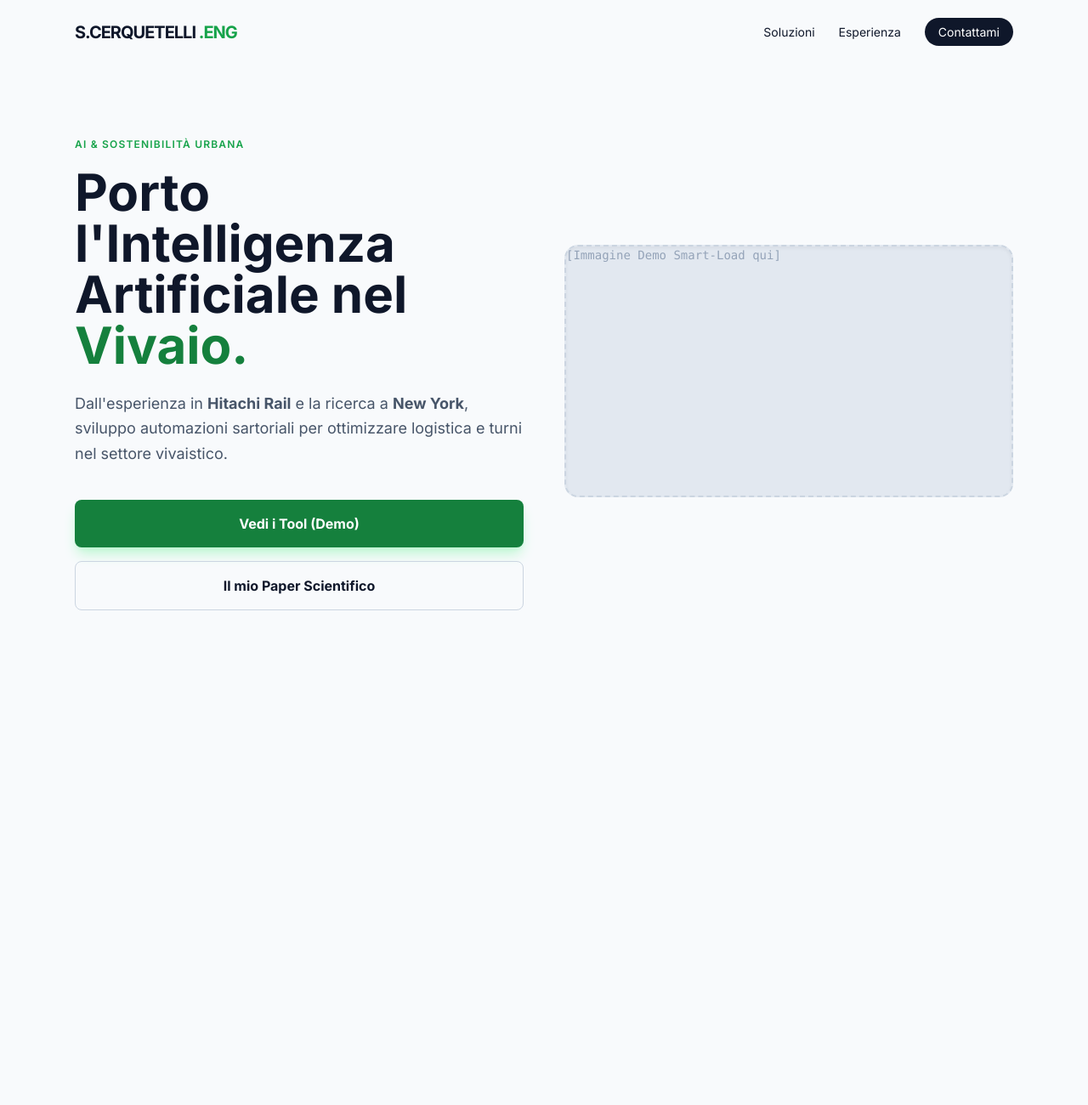
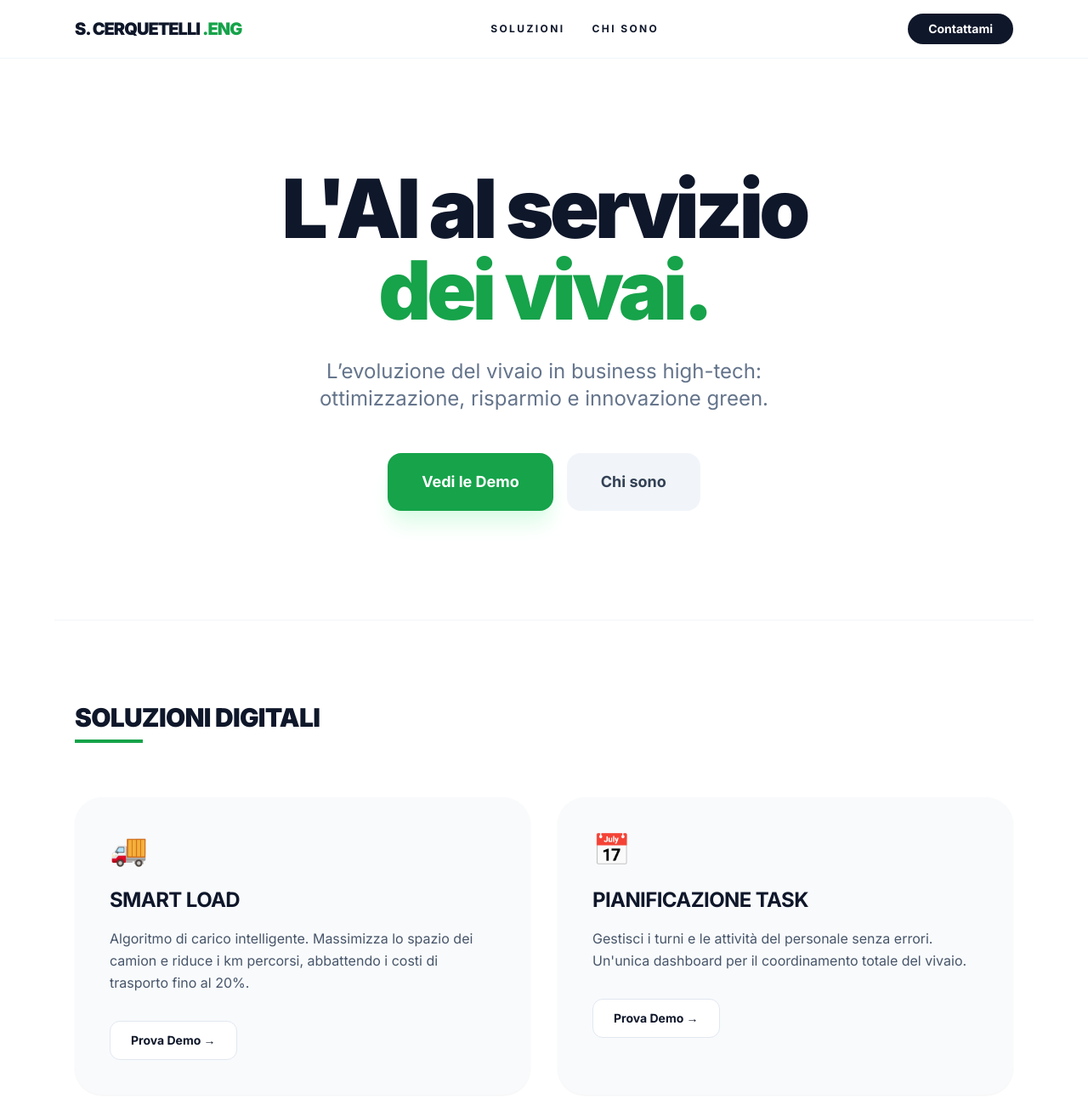
Before and after one commit to agentiaiprova-design/sito-personale, a plain HTML site: page index.html in a window 1280 px wide. Shown: the top 1300 px of the page at 85% size. Before the commit the page ends 800 px from the top, so only its background shows below. Drawn offline with nearby package versions, Linux system fonts and the light colour scheme.

Commit message:
index.html

```diff
--- a/index.html
+++ b/index.html
@@ -5,46 +5,124 @@
     <meta name="viewport" content="width=device-width, initial-scale=1.0">
     <title>Samuele Cerquetelli | AI & Automation Engineer</title>
     <script src="https://cdn.tailwindcss.com"></script>
-    <link href="https://fonts.googleapis.com/css2?family=Inter:wght@300;400;600;700&display=swap" rel="stylesheet">
+    <link href="https://fonts.googleapis.com/css2?family=Inter:wght@300;400;600;700;900&display=swap" rel="stylesheet">
     <style>
-        body { font-family: 'Inter', sans-serif; }
+        body { font-family: 'Inter', sans-serif; scroll-behavior: smooth; }
+        .reveal { opacity: 0; transform: translateY(20px); transition: all 0.8s ease-out; }
+        .reveal.active { opacity: 1; transform: translateY(0); }
     </style>
 </head>
-<body class="bg-slate-50 text-slate-900">
+<body class="bg-white text-slate-900 leading-relaxed">
 
-    <nav class="p-6 flex justify-between items-center max-w-6xl mx-auto">
-        <div class="font-bold text-xl tracking-tighter">S.CERQUETELLI <span class="text-green-600">.ENG</span></div>
-        <div class="space-x-6 text-sm font-medium">
-            <a href="#prodotti" class="hover:text-green-600 transition">Soluzioni</a>
-            <a href="#about" class="hover:text-green-600 transition">Esperienza</a>
-            <a href="mailto:tuamail@gmail.com" class="bg-slate-900 text-white px-4 py-2 rounded-full">Contattami</a>
+    <nav class="sticky top-0 z-50 bg-white/90 backdrop-blur-md border-b border-slate-100">
+        <div class="max-w-6xl mx-auto px-6 py-4 flex justify-between items-center">
+            <div class="font-black text-xl tracking-tighter uppercase">S. Cerquetelli <span class="text-green-600">.Eng</span></div>
+            <div class="hidden md:flex space-x-8 text-xs font-bold uppercase tracking-[0.2em]">
+                <a href="#soluzioni" class="hover:text-green-600 transition">Soluzioni</a>
+                <a href="#esperienza" class="hover:text-green-600 transition">Chi Sono</a>
+            </div>
+            <a href="mailto:samuelecerquetelli11@gmail.com" class="bg-slate-900 text-white px-6 py-2 rounded-full text-sm font-bold hover:bg-green-700 transition">Contattami</a>
         </div>
     </nav>
 
-    <header class="max-w-6xl mx-auto px-6 py-20 text-center md:text-left">
-        <div class="grid md:grid-cols-2 gap-12 items-center">
-            <div>
-                <span class="text-green-600 font-semibold tracking-widest text-xs uppercase">AI & Sostenibilità Urbana</span>
-                <h1 class="text-5xl md:text-6xl font-bold mt-4 leading-tight">
-                    Porto l'Intelligenza Artificiale nel <span class="text-green-700">Vivaio.</span>
-                </h1>
-                <p class="text-lg text-slate-600 mt-6 leading-relaxed">
-                    Dall'esperienza in <b>Hitachi Rail</b> e la ricerca a <b>New York</b>, sviluppo automazioni sartoriali per ottimizzare logistica e turni nel settore vivaistico.
-                </p>
-                <div class="mt-10 flex flex-col sm:row gap-4">
-                    <a href="#prodotti" class="bg-green-700 text-white px-8 py-4 rounded-lg font-bold text-center hover:bg-green-800 transition shadow-lg shadow-green-200">
-                        Vedi i Tool (Demo)
-                    </a>
-                    <a href="#sostenibilita" class="border border-slate-300 px-8 py-4 rounded-lg font-bold text-center hover:bg-slate-100 transition">
-                        Il mio Paper Scientifico
-                    </a>
-                </div>
-            </div>
-            <div class="hidden md:block bg-slate-200 aspect-video rounded-2xl shadow-inner flex items-center justify-center border-2 border-dashed border-slate-300">
-                <p class="text-slate-400 font-mono text-sm">[Immagine Demo Smart-Load qui]</p>
+    <section class="max-w-5xl mx-auto px-6 py-24 lg:py-32">
+        <div class="reveal active text-center">
+            <h1 class="text-6xl md:text-8xl font-black leading-[0.9] tracking-tighter mb-8">
+                L'AI al servizio <br><span class="text-green-600">dei vivai.</span>
+            </h1>
+            <p class="text-xl md:text-2xl text-slate-500 max-w-2xl mx-auto font-medium mb-12">
+                L’evoluzione del vivaio in business high-tech: <br class="hidden md:block"> ottimizzazione, risparmio e innovazione green.
+            </p>
+            <div class="flex flex-col sm:flex-row justify-center gap-4">
+                <a href="#soluzioni" class="bg-green-600 text-white px-10 py-5 rounded-2xl font-bold text-lg shadow-xl shadow-green-100 hover:bg-green-700 transition">Vedi le Demo</a>
+                <a href="#esperienza" class="bg-slate-100 text-slate-700 px-10 py-5 rounded-2xl font-bold text-lg hover:bg-slate-200 transition">Chi sono</a>
             </div>
         </div>
-    </header>
+    </section>
+
+    <section id="soluzioni" class="max-w-6xl mx-auto px-6 py-24 border-t border-slate-100">
+        <div class="mb-16">
+            <h2 class="text-3xl font-black uppercase tracking-tight mb-2">Soluzioni Digitali</h2>
+            <div class="h-1 w-20 bg-green-600"></div>
+        </div>
+
+        <div class="grid md:grid-cols-2 gap-8">
+            <div class="group bg-slate-50 p-10 rounded-[2rem] border border-transparent hover:border-green-500 hover:bg-white transition-all duration-500 shadow-sm">
+                <div class="text-4xl mb-6 group-hover:scale-110 transition inline-block">🚚</div>
+                <h3 class="text-2xl font-bold mb-4 uppercase tracking-tight">Smart Load</h3>
+                <p class="text-slate-600 mb-8 leading-relaxed">Algoritmo di carico intelligente. Massimizza lo spazio dei camion e riduce i km percorsi, abbattendo i costi di trasporto fino al 20%.</p>
+                <a href="http://localhost:8501/" target="_blank" class="inline-block bg-white border border-slate-200 px-6 py-3 rounded-xl font-bold text-sm hover:shadow-md transition">Prova Demo →</a>
+            </div>
+
+            <div class="group bg-slate-50 p-10 rounded-[2rem] border border-transparent hover:border-green-500 hover:bg-white transition-all duration-500 shadow-sm">
+                <div class="text-4xl mb-6 group-hover:scale-110 transition inline-block">📅</div>
+                <h3 class="text-2xl font-bold mb-4 uppercase tracking-tight">Pianificazione Task</h3>
+                <p class="text-slate-600 mb-8 leading-relaxed">Gestisci i turni e le attività del personale senza errori. Un'unica dashboard per il coordinamento totale del vivaio.</p>
+                <a href="#" class="inline-block bg-white border border-slate-200 px-6 py-3 rounded-xl font-bold text-sm hover:shadow-md transition">Prova Demo →</a>
+            </div>
+        </div>
+    </section>
+
+    <section id="esperienza" class="bg-slate-900 text-white py-32 overflow-hidden">
+        <div class="max-w-6xl mx-auto px-6">
+            <div class="grid lg:grid-cols-5 gap-16 items-center">
+
+                <div class="reveal lg:col-span-3">
+                    <h2 class="text-2xl md:text-3xl font-black mb-8 leading-tight uppercase tracking-tight">
+                        Dall'Ingegneria di precisione <br>all'Innovazione Locale.
+                    </h2>
+                    <div class="space-y-6 text-slate-400 text-lg">
+                        <p>
+                            Sono <span class="text-white font-bold">Samuele Cerquetelli</span>. Il mio approccio unisce il rigore tecnico acquisito come Design Safety Engineer in <span class="text-white">Hitachi Rail</span> alla ricerca d'avanguardia condotta a <span class="text-white font-medium">New York</span>.
+                        </p>
+                        <p>
+                            Ho presentato i miei lavori sulla sostenibilità urbana alla <span class="text-white">Princeton University</span> e pubblicato su riviste scientifiche internazionali. Questa competenza è lo strumento che uso per garantire che ogni automazione sia efficiente, sicura e proiettata al futuro.
+                        </p>
+                        <p>
+                            Ho a cuore il territorio e i vivai locali. La mia esperienza mi permette di progettare soluzioni che non solo migliorano il business, ma facilitano l'accesso a <span class="text-green-500 font-bold tracking-wide">fondi e bandi regionali per l'innovazione green e digitale</span>.
+                        </p>
+                    </div>
+                </div>
+
+                <div class="lg:col-span-2 flex flex-col items-center lg:items-end reveal">
+                    <div class="relative max-w-[340px] w-full">
+                        <div class="rounded-3xl overflow-hidden border-[6px] border-slate-800 shadow-2xl">
+                            <img id="gif-profilo" data-src="io1.gif" src="" alt="Samuele Cerquetelli" class="w-full object-cover aspect-square">
+                        </div>
+                    </div>
+                </div>
+
+            </div>
+        </div>
+    </section>
+
+    <footer class="py-24 text-center">
+        <p class="text-slate-400 font-bold uppercase text-xs tracking-widest mb-4">Parliamo del tuo prossimo progetto</p>
+        <a href="mailto:samuelecerquetelli11@gmail.com" class="text-2xl md:text-4xl font-black hover:text-green-600 transition break-all px-6">
+            samuelecerquetelli11@gmail.com
+        </a>
+        <p class="mt-16 text-xs text-slate-300 uppercase tracking-[0.3em]">© 2026 Samuele Cerquetelli Engineering</p>
+    </footer>
+
+    <script>
+        function reveal() {
+            var reveals = document.querySelectorAll(".reveal");
+            for (var i = 0; i < reveals.length; i++) {
+                var windowHeight = window.innerHeight;
+                var elementTop = reveals[i].getBoundingClientRect().top;
+                var elementVisible = 150;
+                if (elementTop < windowHeight - elementVisible) {
+                    reveals[i].classList.add("active");
+                    let gif = reveals[i].querySelector('#gif-profilo');
+                    if(gif && gif.getAttribute('src') == "") {
+                        gif.setAttribute('src', gif.getAttribute('data-src'));
+                    }
+                }
+            }
+        }
+        window.addEventListener("scroll", reveal);
+        reveal();
+    </script>
 
 </body>
 </html>
```
